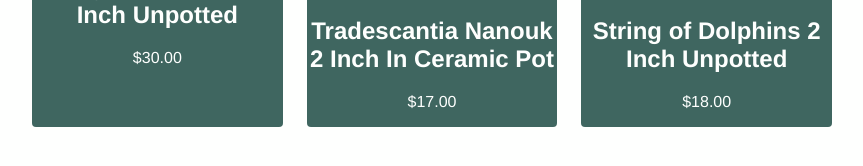
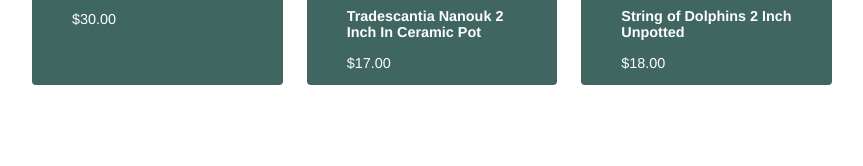
Before and after one commit to MorganHannahRoss/online-shop-html-css, a website: page Submission/index.html in a window 1280 px wide. Shown: the part 454-620 px from the top of the page, without its empty margins (208-1071 px from the left). Drawn offline with Linux system fonts and the light colour scheme.

Commit message:
Part A- Added product text margins

```diff
--- a/Submission/style.css
+++ b/Submission/style.css
@@ -41,7 +41,7 @@
 
 body {
   text-align: center;
-  font-size: 1rem;
+  font-size: 0.8rem;
   font-family: "Franklin Gothic Medium", "Arial Narrow", Arial, sans-serif;
   color: #3f6660;
   background-color: #fefffe;
@@ -58,6 +58,14 @@ body {
   background-color: #3f6660;
   color: #fefffe;
   border-radius: 4px;
+}
+
+.card > h2,
+.card > p {
+  text-align: left;
+  margin-left: 2.5rem;
+  font-size: 0.9rem;
+  margin-right: 2.5rem;
 }
 
 @media screen and (min-width: 30rem) {
```
